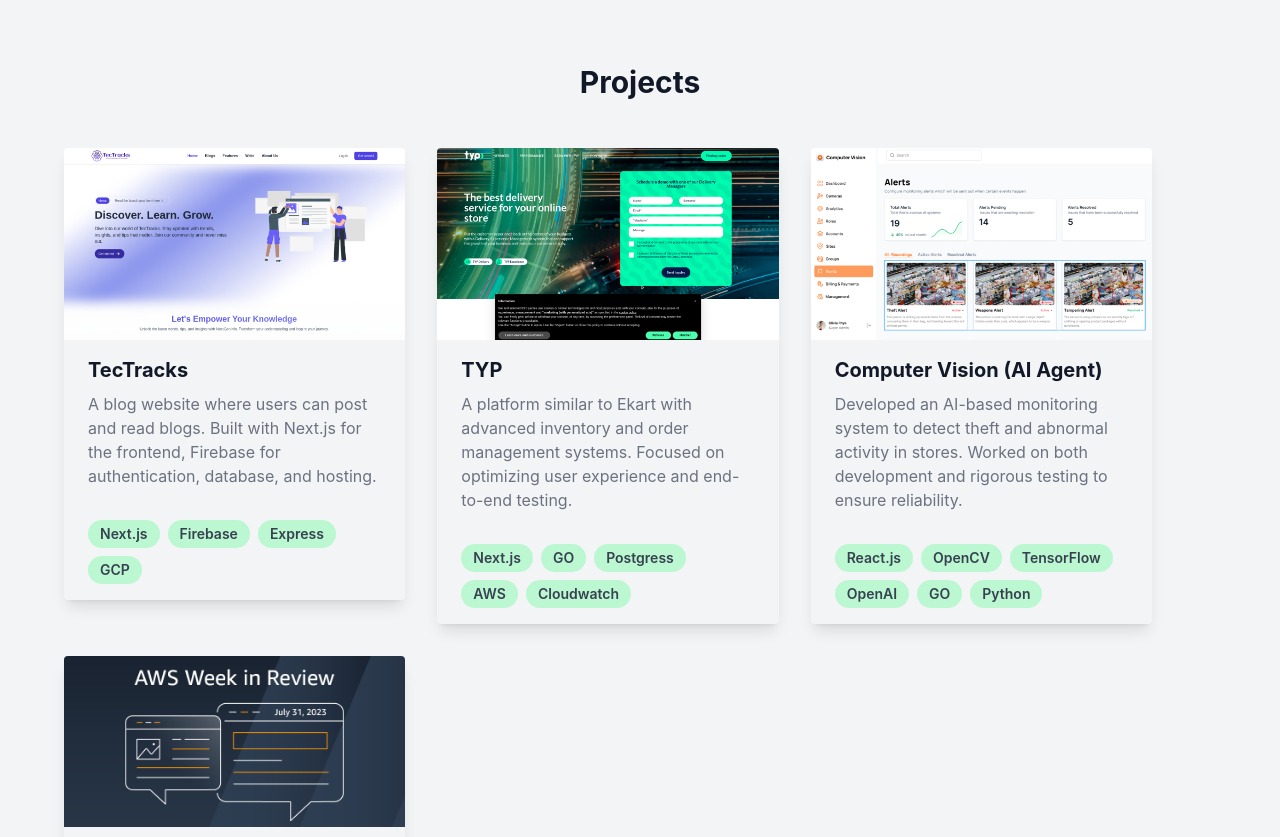
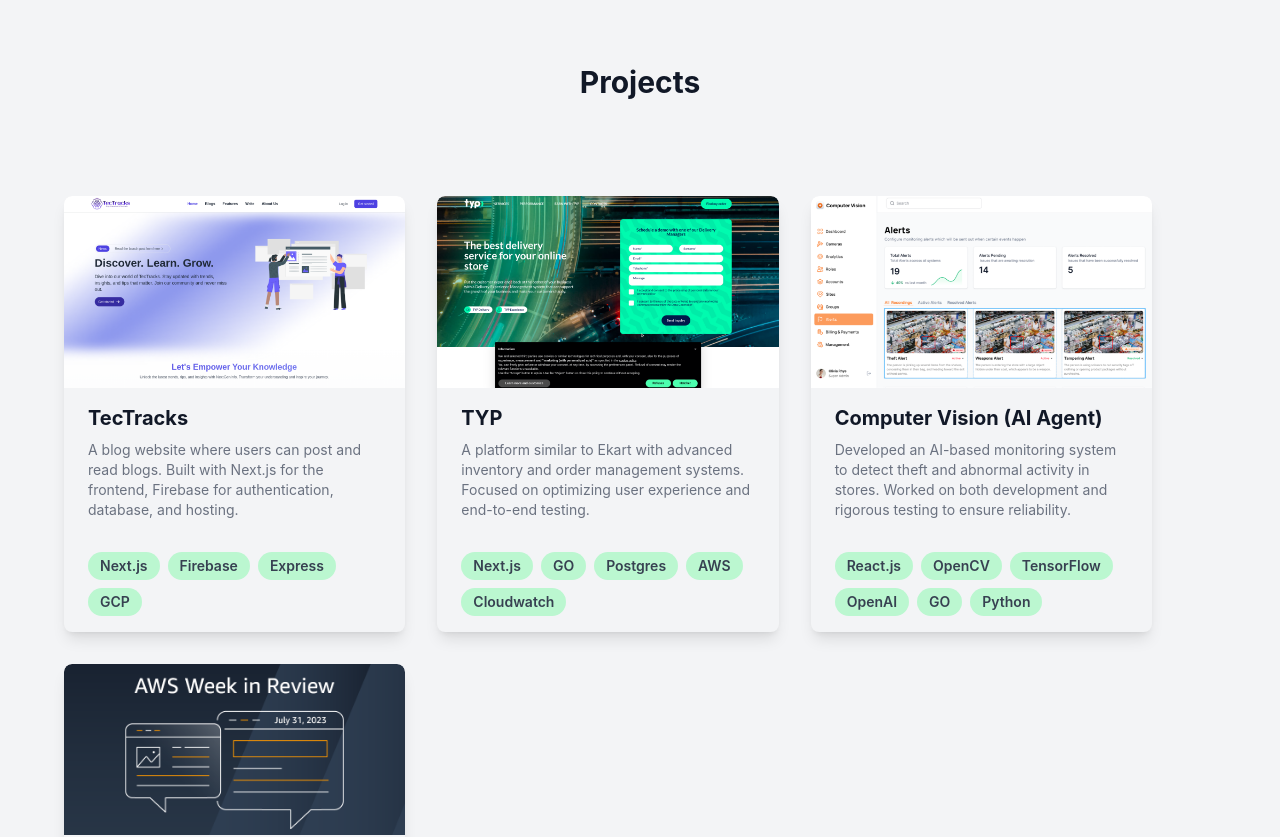
Before and after one commit to vijaymaurya01/portfolio-next.js, a Next.js app: page / in a window 1280 px wide. Shown: the part 3280-4117 px from the top of the page. Built offline with nearby package versions, Linux system fonts and the light colour scheme.

Commit message:
Refactor project card styles and improve technology tags for better UI consistency

```diff
--- a/src/components/ExperienceComponent.jsx
+++ b/src/components/ExperienceComponent.jsx
@@ -92,7 +92,7 @@ const ExperienceComponent = () => {
                                                         {project.technologies.map((tech, tIndex) => (
                                                             <span
                                                                 key={tIndex}
-                                                                className="px-2 py-1 text-xs font-medium  rounded"
+                                                                className="inline-block bg-green-200 dark:bg-green-700 rounded-full px-3 py-1 text-sm font-semibold text-gray-700 dark:text-gray-200 mr-2 mb-2"
                                                             >
                                                                 {tech}
                                                             </span>
--- a/src/components/ProjectCard.jsx
+++ b/src/components/ProjectCard.jsx
@@ -7,13 +7,13 @@ const projects = [
         title: 'TecTracks',
         description: 'A blog website where users can post and read blogs. Built with Next.js for the frontend, Firebase for authentication, database, and hosting.',
         imageUrl: '/tectracks-image.png', // Replace with actual image path
-        technologies: ['Next.js', 'Firebase', 'Express' , 'GCP'],
+        technologies: ['Next.js', 'Firebase', 'Express', 'GCP'],
     },
     {
         title: 'TYP',
         description: 'A platform similar to Ekart with advanced inventory and order management systems. Focused on optimizing user experience and end-to-end testing.',
         imageUrl: '/typ.png', // Replace with actual image path
-        technologies: ['Next.js', 'GO', 'Postgress', 'AWS', 'Cloudwatch'],
+        technologies: ['Next.js', 'GO', 'Postgres', 'AWS', 'Cloudwatch'],
     },
     {
         title: 'Computer Vision (AI Agent)',
@@ -25,7 +25,7 @@ const projects = [
         title: 'AWS News Recommendation',
         description: 'An AI-powered news recommendation engine that delivers personalized news based on user interests. Contributed to system architecture and testing.',
         imageUrl: '/aws-news-image.png', // Replace with actual image path
-        technologies: ['Next.js', 'Postgress', 'GO', 'AWS', 'OpenAI'],
+        technologies: ['Next.js', 'Postgres', 'GO', 'AWS', 'OpenAI'],
     },
 ];
 
@@ -39,28 +39,52 @@ const ProjectCard = ({ title, description, imageUrl, technologies, theme }) => {
     }, []);
 
     return (
-        <section>
-{/*  className={`py-16 ${theme === 'dark' ? 'bg-gray-900 text-white' : 'bg-gray-100 text-gray-900'}`} */}
-            <div className="project-card max-w-sm rounded overflow-hidden shadow-lg d">
-                <Image src={imageUrl} alt={title} width={400} height={200} className="w-full" />
+        <div
+            className={`project-card max-w-sm rounded-lg overflow-hidden shadow-lg transform transition-transform duration-300 hover:scale-105 ${
+                theme === 'dark' ? 'bg-gray-800 text-white' : 'bg-gray-100 text-gray-900'
+            }`}
+        >
+            <Image
+                src={imageUrl}
+                alt={title}
+                width={400}
+                height={200}
+                className="w-full object-cover rounded-t-lg"
+            />
             <div className="px-6 py-4">
-                    <div className="font-bold text-xl mb-2">{title}</div>
-                    <p className="text-base text-gray-500">{description}</p>
+                <h3 className="font-bold text-xl mb-2">{title}</h3>
+                <p className="text-sm text-gray-500 dark:text-gray-300">{description}</p>
             </div>
             <div className="px-6 pt-4 pb-2">
                 {technologies.map((tech, index) => (
-                        <span key={index} className="inline-block bg-green-200 rounded-full px-3 py-1 text-sm font-semibold text-gray-700 mr-2 mb-2">
+                    <span
+                        key={index}
+                        className="inline-block bg-green-200 dark:bg-green-700 rounded-full px-3 py-1 text-sm font-semibold text-gray-700 dark:text-gray-200 mr-2 mb-2"
+                    >
                         {tech}
                     </span>
                 ))}
             </div>
         </div>
-        </section>
     );
 };
 
-const ProjectsSection = () => (
-    <section id="projects" className="py-4 ">
+const ProjectsSection = ({ theme = 'light' }) => {
+    useEffect(() => {
+        gsap.fromTo(
+            '.projects-section',
+            { opacity: 0 },
+            { opacity: 1, duration: 1, ease: 'power3.out' }
+        );
+    }, []);
+
+    return (
+        <section
+            id="projects"
+            className={`projects-section py-16 ${
+                theme === 'dark' ? 'bg-gray-900' : 'bg-gray-100'
+            }`}
+        >
             <div className="max-w-6xl mx-auto px-4 sm:px-6 lg:px-8">
 
                 <div className="grid grid-cols-1 sm:grid-cols-2 lg:grid-cols-3 gap-8">
@@ -71,11 +95,13 @@ const ProjectsSection = () => (
                             description={project.description}
                             imageUrl={project.imageUrl}
                             technologies={project.technologies}
+                            theme={theme}
                         />
                     ))}
                 </div>
             </div>
         </section>
     );
+};
 
 export default ProjectsSection;
```
Lines whose indentation alone changed are shown as unchanged.
